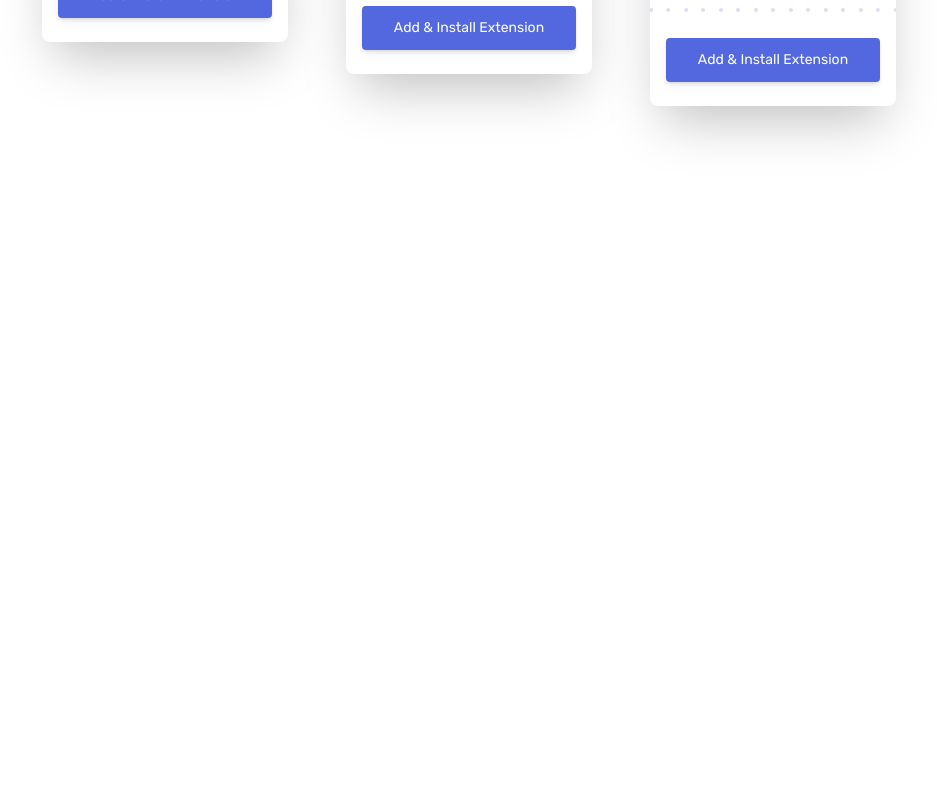
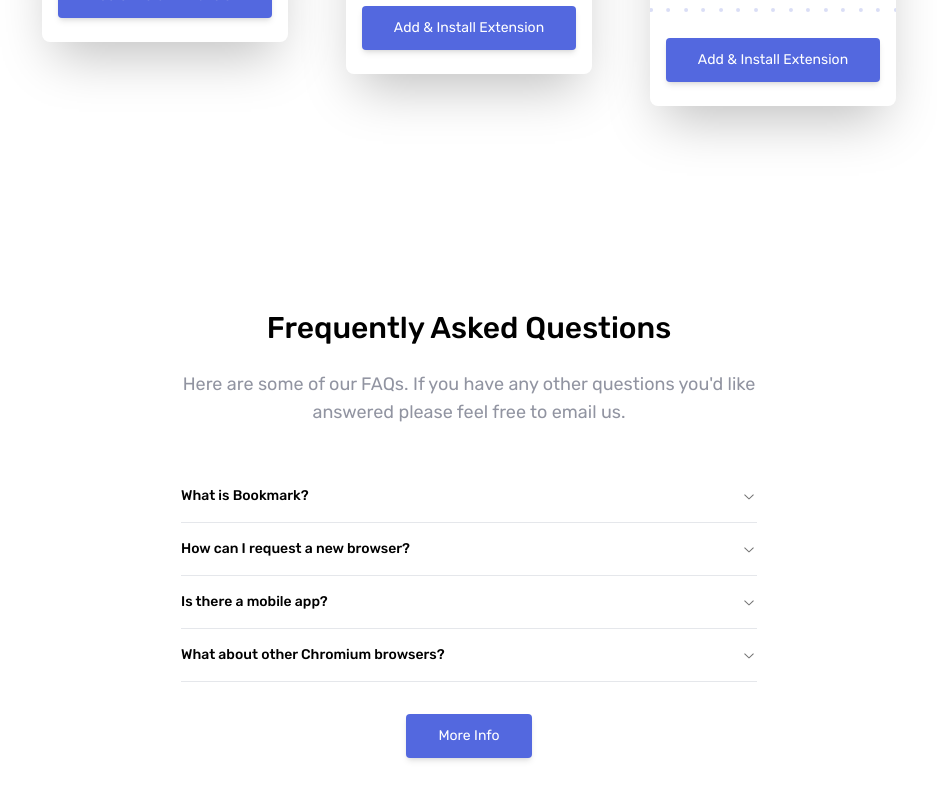
Before and after one commit to brianmarete/bookmark-landing-page, a React (Vite) app: page / in a window 1280 px wide. Shown: the part 1814-2614 px from the top of the page, without its empty margins (171-1108 px from the left). Before the commit the page ends 2112 px from the top, so only its background shows below. Built offline with nearby package versions, Linux system fonts and the light colour scheme.

Commit message:
Add FAQ section

```diff
--- a/package.json
+++ b/package.json
@@ -10,6 +10,7 @@
     "preview": "vite preview"
   },
   "dependencies": {
+    "@radix-ui/react-accordion": "^1.2.1",
     "@radix-ui/react-icons": "^1.3.1",
     "@radix-ui/react-tabs": "^1.1.1",
     "class-variance-authority": "^0.7.0",
--- a/src/App.tsx
+++ b/src/App.tsx
@@ -1,5 +1,5 @@
 import Download from "./components/Download";
-// import FAQ from "./components/FAQ";
+import FAQ from "./components/FAQ";
 import Features from "./components/Features";
 // import Footer from "./components/Footer";
 import Hero from "./components/Hero";
@@ -13,8 +13,8 @@
       <Hero />
       <Features />
       <Download />
-      {/*<FAQ />
-      <Newsletter />
+      <FAQ />
+      {/* <Newsletter />
       <Footer /> */}
     </>
   );
--- a/src/components/FAQ.tsx
+++ b/src/components/FAQ.tsx
@@ -1,7 +1,59 @@
-import React from "react";
+import {
+  Accordion,
+  AccordionContent,
+  AccordionItem,
+  AccordionTrigger,
+} from "@/components/ui/accordion";
 
 const FAQ = () => {
-  return <div>FAQ</div>;
+  return (
+    <>
+      <div className="flex flex-col items-center md:max-w-xl md:mx-auto mb-32">
+        <h2 className="text-3xl font-medium my-3">
+          Frequently Asked Questions
+        </h2>
+        <p className="text-grayish-blue text-lg max-w-xl text-center my-3">
+          Here are some of our FAQs. If you have any other questions you'd like
+          answered please feel free to email us.
+        </p>
+        <div className="my-8 w-full">
+          <Accordion type="single" collapsible className="w-full">
+            <AccordionItem value="item-1">
+              <AccordionTrigger>What is Bookmark?</AccordionTrigger>
+              <AccordionContent>
+                Bookmark is an internet bookmarking and bookmark manager.
+              </AccordionContent>
+            </AccordionItem>
+            <AccordionItem value="item-2">
+              <AccordionTrigger>
+                How can I request a new browser?
+              </AccordionTrigger>
+              <AccordionContent>
+                You can request a new browser by contacting us.
+              </AccordionContent>
+            </AccordionItem>
+            <AccordionItem value="item-3">
+              <AccordionTrigger>Is there a mobile app?</AccordionTrigger>
+              <AccordionContent>
+                Yes. Web browsers are supported on iOS and Android.
+              </AccordionContent>
+            </AccordionItem>
+            <AccordionItem value="item-4">
+              <AccordionTrigger>
+                What about other Chromium browsers?
+              </AccordionTrigger>
+              <AccordionContent>
+                Yes. It supports the latest version of Chromium.
+              </AccordionContent>
+            </AccordionItem>
+          </Accordion>
+        </div>
+        <button className="bg-soft-blue text-white px-8 py-3 rounded text-sm shadow-md mx-auto">
+          More Info
+        </button>
+      </div>
+    </>
+  );
 };
 
 export default FAQ;
--- /dev/null
+++ b/src/components/ui/accordion.tsx
@@ -0,0 +1,55 @@
+import * as React from "react"
+import * as AccordionPrimitive from "@radix-ui/react-accordion"
+import { ChevronDownIcon } from "@radix-ui/react-icons"
+
+import { cn } from "@/lib/utils"
+
+const Accordion = AccordionPrimitive.Root
+
+const AccordionItem = React.forwardRef<
+  React.ElementRef<typeof AccordionPrimitive.Item>,
+  React.ComponentPropsWithoutRef<typeof AccordionPrimitive.Item>
+>(({ className, ...props }, ref) => (
+  <AccordionPrimitive.Item
+    ref={ref}
+    className={cn("border-b", className)}
+    {...props}
+  />
+))
+AccordionItem.displayName = "AccordionItem"
+
+const AccordionTrigger = React.forwardRef<
+  React.ElementRef<typeof AccordionPrimitive.Trigger>,
+  React.ComponentPropsWithoutRef<typeof AccordionPrimitive.Trigger>
+>(({ className, children, ...props }, ref) => (
+  <AccordionPrimitive.Header className="flex">
+    <AccordionPrimitive.Trigger
+      ref={ref}
+      className={cn(
+        "flex flex-1 items-center justify-between py-4 text-sm font-medium transition-all hover:underline text-left [&[data-state=open]>svg]:rotate-180",
+        className
+      )}
+      {...props}
+    >
+      {children}
+      <ChevronDownIcon className="h-4 w-4 shrink-0 text-neutral-500 transition-transform duration-200 dark:text-neutral-400" />
+    </AccordionPrimitive.Trigger>
+  </AccordionPrimitive.Header>
+))
+AccordionTrigger.displayName = AccordionPrimitive.Trigger.displayName
+
+const AccordionContent = React.forwardRef<
+  React.ElementRef<typeof AccordionPrimitive.Content>,
+  React.ComponentPropsWithoutRef<typeof AccordionPrimitive.Content>
+>(({ className, children, ...props }, ref) => (
+  <AccordionPrimitive.Content
+    ref={ref}
+    className="overflow-hidden text-sm data-[state=closed]:animate-accordion-up data-[state=open]:animate-accordion-down"
+    {...props}
+  >
+    <div className={cn("pb-4 pt-0", className)}>{children}</div>
+  </AccordionPrimitive.Content>
+))
+AccordionContent.displayName = AccordionPrimitive.Content.displayName
+
+export { Accordion, AccordionItem, AccordionTrigger, AccordionContent }
--- a/tailwind.config.js
+++ b/tailwind.config.js
@@ -16,7 +16,29 @@
         sm: "calc(var(--radius) - 4px)",
       },
       backgroundImage: {
-        "dots-pattern": "url('/images/bg-dots.svg')",
+        "dots-pattern": 'url("/images/bg-dots.svg")',
+      },
+      keyframes: {
+        "accordion-down": {
+          from: {
+            height: "0",
+          },
+          to: {
+            height: "var(--radix-accordion-content-height)",
+          },
+        },
+        "accordion-up": {
+          from: {
+            height: "var(--radix-accordion-content-height)",
+          },
+          to: {
+            height: "0",
+          },
+        },
+      },
+      animation: {
+        "accordion-down": "accordion-down 0.2s ease-out",
+        "accordion-up": "accordion-up 0.2s ease-out",
       },
     },
   },
```
Also changed, not shown: 1 other file (tests, documents, lock files or other folders).
